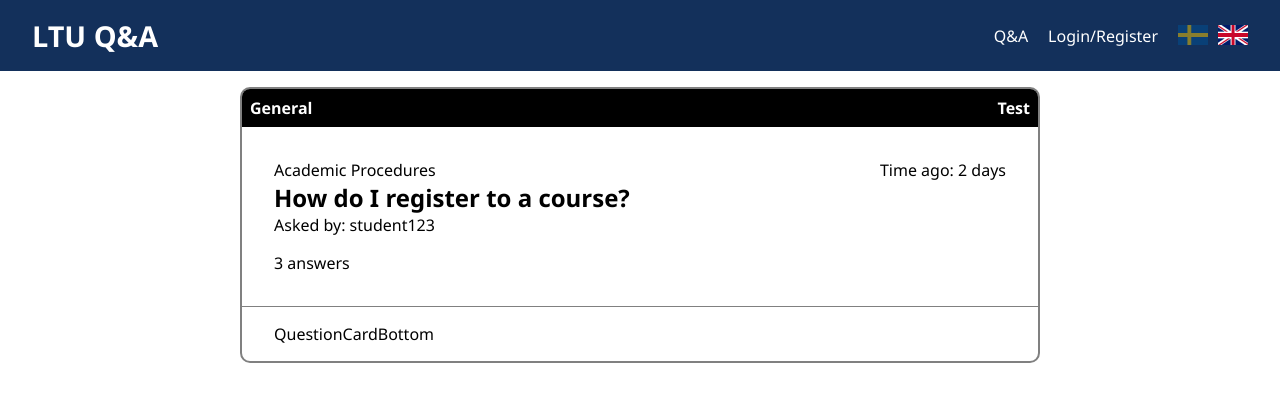
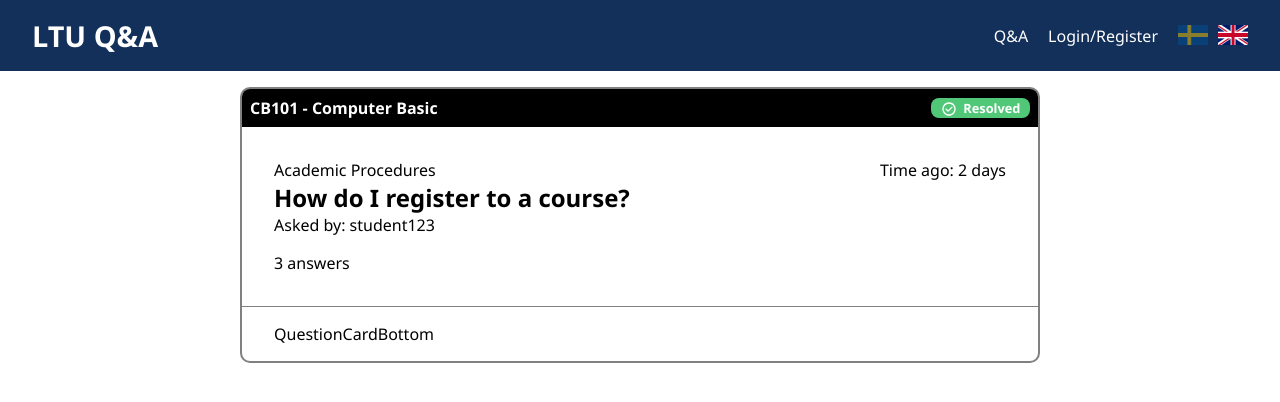
Before and after one commit to stridsmaskinerna/QA-Platform-Frontend, a React (Vite) app: page /guest/ in a window 1280 px wide. Shown: the top 402 px of the page. Built offline with nearby package versions, Linux system fonts and the light colour scheme.

Commit message:
Update QuestionHeader with props and css.

```diff
--- a/src/components/questionCard/questCardHeader/QuestionHeader.module.css
+++ b/src/components/questionCard/questCardHeader/QuestionHeader.module.css
@@ -3,8 +3,38 @@
     color: white;
     display: flex;
     flex-direction: row;
-	font-size: 1rem;
+    font-size: 0.75rem;
     font-weight: 600;
     justify-content: space-between;
     padding: 0.5rem;
+    align-items: center;
 }
+
+.courseTitle {
+    font-size: 1rem;
+}
+
+.status {
+    border-radius: 8px;
+    padding: 0.2rem 0.6rem;
+    font-size: 0.8rem;
+    font-weight: 600;
+    display: flex;
+    align-items: center;
+    gap: 0.4rem;
+    height: 1.2rem;
+}
+
+.resolved {
+    background-color: var(--green-resolved);
+}
+
+.notResolved {
+    background-color: var(--yellow-not-resolved);
+}
+
+.icon {
+    width: 1rem;
+    height: 1rem;
+    margin-top: 0.12rem;
+}
--- a/src/components/questionCard/questCardHeader/QuestionHeader.tsx
+++ b/src/components/questionCard/questCardHeader/QuestionHeader.tsx
@@ -1,11 +1,35 @@
 import React from "react";
 import styles from "./QuestionHeader.module.css";
+import check_circle_white from "../../../assets/icons/check_circle_white.svg";
 
-export function QuestionHeader() {
+interface QuestionHeaderProps {
+    data: {
+        courseName: string;
+        courseCode: string;
+        isProtected: boolean;
+        isResolved: boolean;
+        isHidden: boolean;
+    };
+}
+
+export function QuestionHeader({ data }: QuestionHeaderProps) {
+    const statusClass = data.isResolved ? styles.resolved : styles.notResolved;
+
     return (
         <div className={styles.container}>
-            <div>General</div>
-            <div>Test</div>
+            <h3 className={styles.courseTitle}>
+                {data.courseCode} - {data.courseName}
+            </h3>
+            <div className={`${styles.status} ${statusClass}`}>
+                {data.isResolved && (
+                    <img
+                        src={check_circle_white}
+                        alt="Resolved"
+                        className={styles.icon}
+                    />
+                )}
+                <span>{data.isResolved ? "Resolved" : "Not Resolved"}</span>
+            </div>
         </div>
     );
 }
```
Lines whose indentation alone changed are shown as unchanged.
